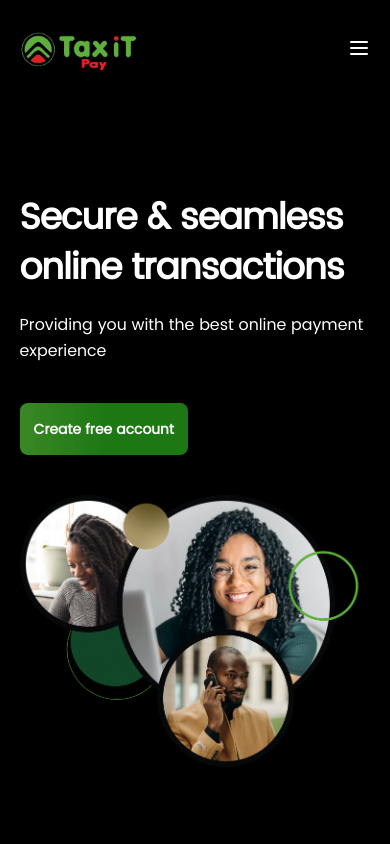
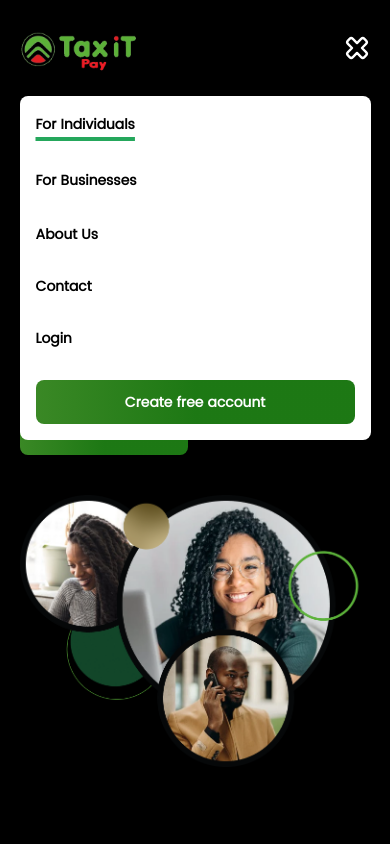
Before and after one commit to GodsfavourWiliiams/tax-it, a Next.js app: page / in a window 390 px wide. Both pictures are taken after a click on the button "Open main menu". Shown: the top 844 px of the page. Built offline with nearby package versions, Linux system fonts and the light colour scheme.

Commit message:
fix: implement navbar items for smaller screens

```diff
--- a/src/components/core/navbar.tsx
+++ b/src/components/core/navbar.tsx
@@ -1,5 +1,5 @@
 import { cn } from "@/lib/utils";
-import { MenuIcon } from "lucide-react";
+import { Cross, CrossIcon, MenuIcon } from "lucide-react";
 import Image from "next/image";
 import Link from "next/link";
 import { usePathname } from "next/navigation";
@@ -11,7 +11,7 @@ const navigation = [
 ];
 
 const Navbar = () => {
-  const [, setMobileMenuOpen] = useState<boolean>(false);
+  const [mobileMenuOpen, setMobileMenuOpen] = useState<boolean>(false);
   const pathname = usePathname();
 
   function isActiveLink(href: string, pathname: string) {
@@ -48,6 +48,7 @@ const Navbar = () => {
           </div>
         </div>
         <div className="flex lg:hidden">
+          {!mobileMenuOpen ? (
             <button
               type="button"
               className="-m-2.5 inline-flex items-center justify-center rounded-md p-2.5 text-white"
@@ -58,6 +59,18 @@ const Navbar = () => {
               <span className="sr-only">Open main menu</span>
               <MenuIcon className="w-6 h-6" aria-hidden="true" />
             </button>
+          ) : (
+            <button
+              type="button"
+              className="-m-2.5 inline-flex items-center justify-center rounded-md p-2.5 text-white"
+              onClick={() => {
+                setMobileMenuOpen(false);
+              }}
+            >
+              <span className="sr-only">Close main menu</span>
+              <Cross className="w-7 h-7 rotate-45" aria-hidden="true" />
+            </button>
+          )}
         </div>
 
         <div className="hidden lg:flex lg:flex-1 lg:justify-end items-center gap-6">
@@ -85,6 +98,45 @@ const Navbar = () => {
           </button>
         </div>
       </nav>
+      <div
+        className={cn(
+          " gap-8 bg-white text-black rounded-lg p-4 transition-all duration-300 ease-in-out",
+          {
+            "flex flex-col": mobileMenuOpen,
+          },
+          {
+            " hidden": !mobileMenuOpen,
+          }
+        )}
+      >
+        {navigation.map((item) => (
+          <Link
+            key={item.name}
+            href={item.href}
+            onClick={() => {
+              setMobileMenuOpen(false);
+            }}
+            className={cn("text-sm font-semibold leading-6 ", {
+              "underline underline-offset-8 decoration-[#25A75C] decoration-4":
+                isActiveLink(item.href, pathname),
+            })}
+          >
+            {item.name}
+          </Link>
+        ))}
+        <Link href={"#"} className="text-sm font-semibold">
+          About Us
+        </Link>
+        <Link href={"#"} className="text-sm font-semibold">
+          Contact
+        </Link>
+        <Link href={"/"} className="text-sm font-semibold">
+          Login
+        </Link>
+        <button className="rounded-lg py-2.5 px-3 text-sm font-semibold bg-gradient-to-r from-primary-base via-primary-deep to-primary-deep leading-6 text-white">
+          Create free account
+        </button>
+      </div>
     </header>
   );
 };
--- a/tailwind.config.ts
+++ b/tailwind.config.ts
@@ -39,6 +39,7 @@ const config: Config = {
           foreground: "hsl(var(--accent-foreground))",
         },
       },
+
       screens: {
         nano: "420px",
         xs: "480px",
```
Lines whose indentation alone changed are shown as unchanged.
